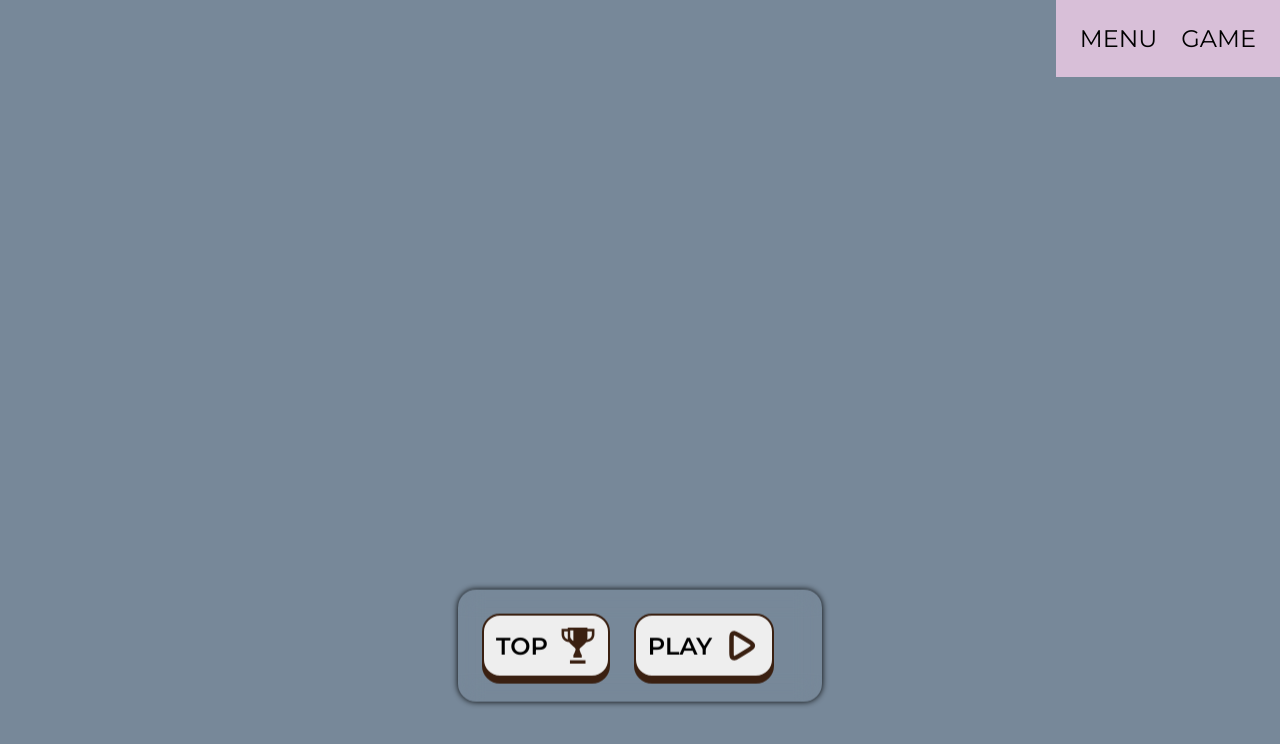
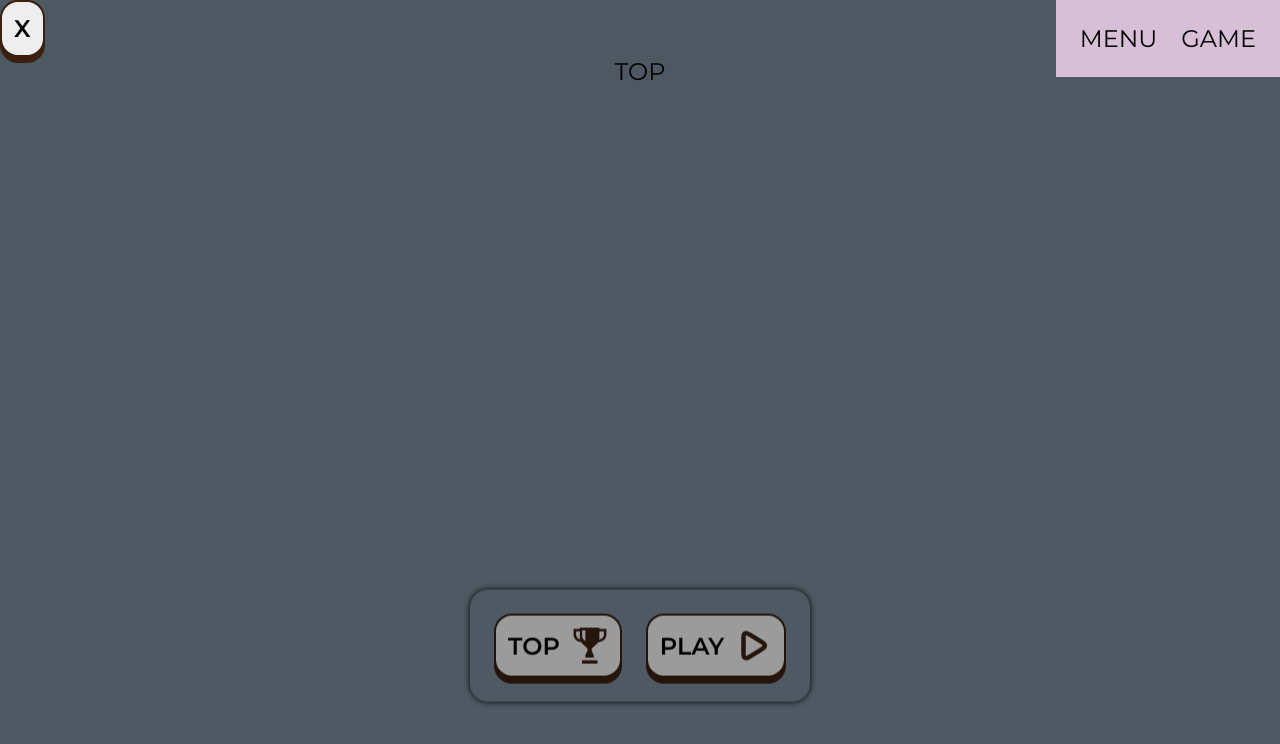
Before and after one commit to iXorr/spells_game, a Vue app: page /menu/top in a window 1280 px wide. Before the commit this address had no page. Shown: the top 744 px of the page. Built offline with nearby package versions, Linux system fonts and the light colour scheme.

Commit message:
routing improved

```diff
--- a/src/app/router/index.js
+++ b/src/app/router/index.js
@@ -1,33 +1,30 @@
 import { createRouter, createWebHistory } from 'vue-router'
-import { DifficultySelect, Top } from '@pages/menu'
+import { Menu, Settings, Top, Auth } from '@pages/menu'
 import { Game } from '@pages/game'
 
 const routes = [
-  // {
-  //   path: '/', redirect: '/menu'
-  // },
-
   {
-    path: '/top',
-    component: Top
+    path: '/',
+    redirect: '/menu'
   },
 
   {
-    path: '/difficulty',
-    component: DifficultySelect
+    path: '/menu',
+    component: Menu,
+    children: [
+      { path: 'top', component: Top },
+      { path: 'settings', component: Settings },
+    ]
   },
-
-  // {
-  //   path: '/menu',
-  //   children: [
-  //     { path: 'top', component: Top },
-  //     { path: 'difficulty', component: DifficultySelect }
-  //   ]
-  // },
 
   {
     path: '/game',
     component: Game
+  },
+
+  {
+    path: '/auth',
+    component: Auth
   }
 ]
 
@@ -36,4 +33,20 @@ const router = createRouter({
   routes
 })
 
+// вынести в отдельный модуль auth
+// + всё делала нейронка
+router.beforeEach((to, from, next) => {
+  const isAuthRequired = !['/auth', '/'].includes(to.path);
+
+  if (isAuthRequired && !isAuthenticated()) {
+    next('/auth');
+  } else {
+    next();
+  }
+});
+
+function isAuthenticated() {
+  return true;
+}
+
 export default router
--- a/src/app/styles/base.css
+++ b/src/app/styles/base.css
@@ -29,6 +29,7 @@
   font-family: Montserrat, Arial, sans-serif;
   user-select: none;
   -webkit-user-select: none;
+  -webkit-user-drag: none;
 }
 
 #app {
--- a/src/app/ui/App.vue
+++ b/src/app/ui/App.vue
@@ -8,9 +8,7 @@
     <RouterLink to="/game">GAME</RouterLink>
   </nav>
 
-  <main>
-    <Menu />
-
+  <main class="screen">
     <RouterView v-slot="{ Component }">
       <Transition name="fading" mode="out-in">
         <Component :is="Component" />
@@ -20,6 +18,10 @@
 </template>
 
 <style>
+  main {
+    background: lightslategray;
+  }
+
   nav {
     right: 0;
     z-index: 1;
--- a/src/pages/menu/index.js
+++ b/src/pages/menu/index.js
@@ -1,5 +1,6 @@
 import Menu from './ui/Menu.vue'
-import DifficultySelect from './ui/DifficultySelect.vue'
+import Settings from './ui/Settings.vue'
 import Top from './ui/Top.vue'
+import Auth from './ui/Auth.vue'
 
-export { Menu, DifficultySelect, Top }
+export { Menu, Settings, Top, Auth }
--- /dev/null
+++ b/src/pages/menu/ui/Auth.vue
@@ -0,0 +1,5 @@
+<template>
+  <p>
+    hello, testing
+  </p>
+</template>
--- a/src/pages/menu/ui/Menu.vue
+++ b/src/pages/menu/ui/Menu.vue
@@ -7,14 +7,14 @@
   <div class="local-root screen">
     <div class="menu">
       <div class="menu__btns-wrapper">
-        <RouterLink to="/top">
+        <RouterLink to="/menu/top">
           <Button>
             <span>TOP</span>
             <TrophyIcon />
           </Button>
         </RouterLink>
 
-        <RouterLink to="/difficulty">
+        <RouterLink to="/menu/settings">
           <Button>
             <span>PLAY</span>
             <PlayerIcon />
@@ -22,6 +22,12 @@
         </RouterLink>
       </div>
     </div>
+
+    <RouterView v-slot="{ Component }">
+      <Transition name="fading" mode="out-in">
+        <Component :is="Component" />
+      </Transition>
+    </RouterView>
   </div>
 </template>
 
@@ -50,4 +56,12 @@
     border-radius: 0.75rem;
     box-shadow: 0 0 0.25rem black;
   }
+
+  .menu__btns-wrapper > *:first-child {
+    margin-right: 1rem;
+  }
+
+  .menu__btns-wrapper svg {
+    margin-left: .5rem;
+  }
 </style>
--- a/src/pages/menu/ui/Top.vue
+++ b/src/pages/menu/ui/Top.vue
@@ -4,7 +4,9 @@
 
 <template>
   <div class="local-root">
-    <Modal />
+    <Modal>
+      <p>TOP</p>
+    </Modal>
   </div>
 </template>
 
--- a/src/shared/ui/Button.vue
+++ b/src/shared/ui/Button.vue
@@ -27,12 +27,4 @@
     transform: translateY(var(--tiny-indent));
     box-shadow: none;
   }
-
-  .button:first-child {
-    margin-right: var(--large-indent);
-  }
-
-  .button > *:first-child {
-    margin-right: var(--small-indent);
-  }
 </style>
--- a/src/shared/ui/Modal.vue
+++ b/src/shared/ui/Modal.vue
@@ -7,9 +7,11 @@
     <div class="exit">
       <RouterLink to="/">
         <Button>
-          <span>EXIT</span>
+          <span>X</span>
         </Button>
       </RouterLink>
+
+      <slot></slot>
     </div>
   </div>
 </template>
@@ -17,9 +19,8 @@
 <style scoped>
   .modal {
     position: absolute;
-
-    width: 100%;
-    height: 100%;
+    width: 100dvw;
+    height: 100dvh;
     background: rgba(0, 0, 0, 0.35);
   }
 </style>
```
Also changed, not shown: src/pages/menu/ui/Settings.vue (renamed from src/pages/menu/ui/DifficultySelect.vue).
